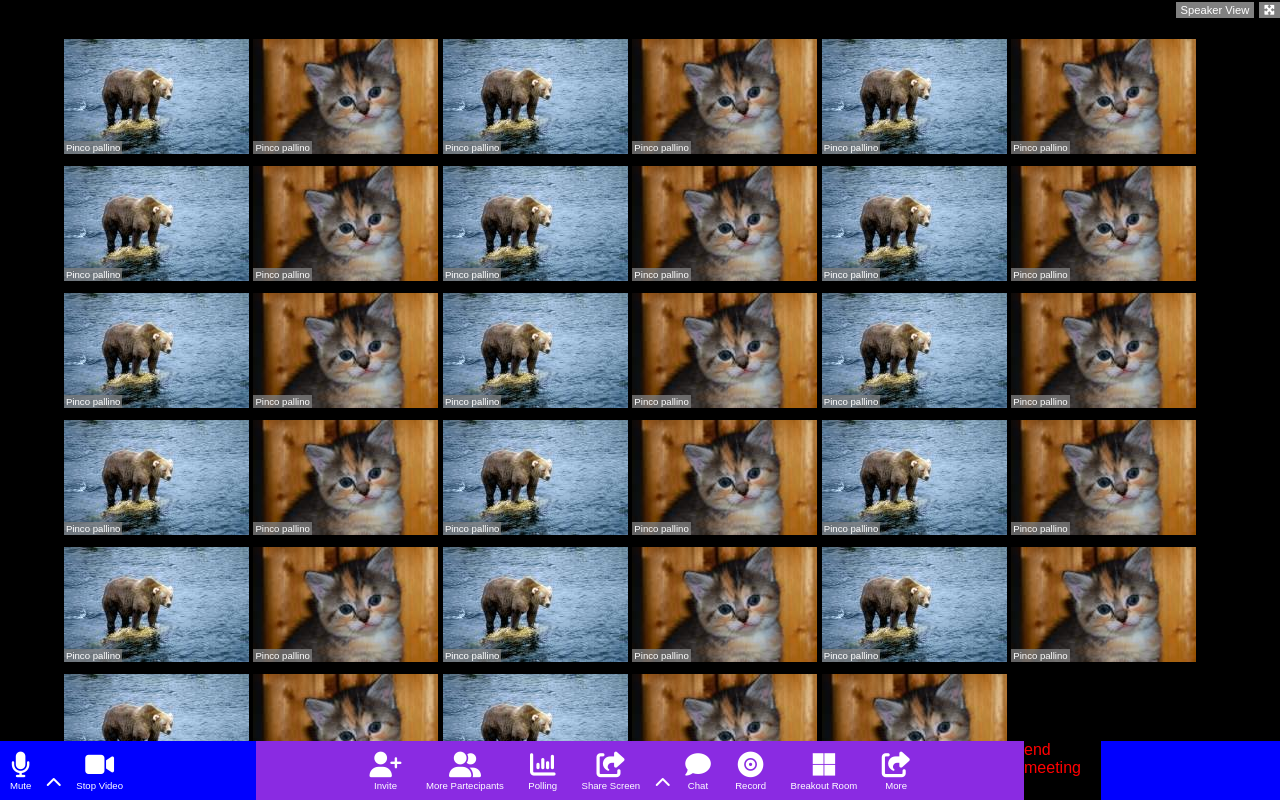
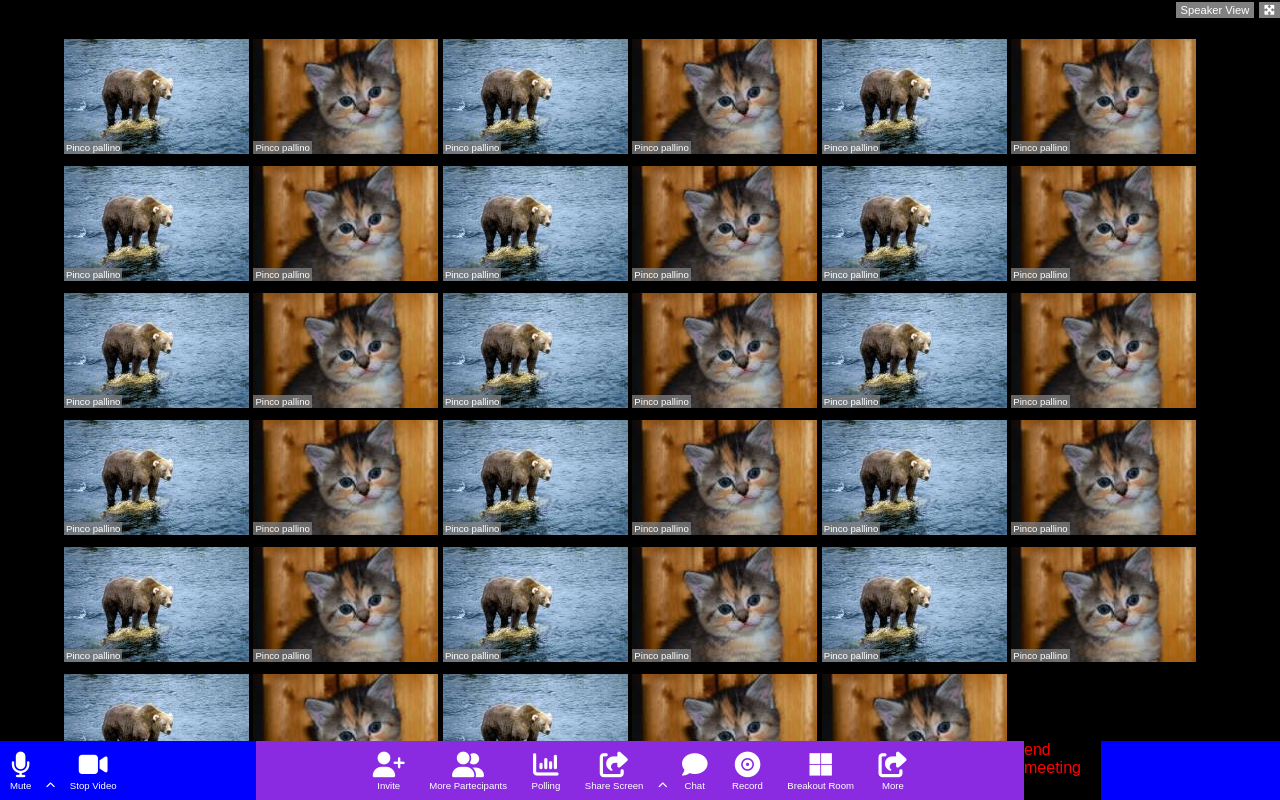
Before and after one commit to AlessandroCingolani/html-css-zoom, a plain HTML site: page index.html in a window 1280 px wide. Drawn offline with Linux system fonts and the light colour scheme.

Commit message:
[fix];need right button and chev height

```diff
--- a/css/style.css
+++ b/css/style.css
@@ -90,6 +90,10 @@ section {
   text-align: center;
 }
 
+.tools-bar .chev {
+  font-size: .6rem;
+
+}
 .tools-bar  p {
   font-size: .6rem;
   text-transform: capitalize;
--- a/index.html
+++ b/index.html
@@ -169,7 +169,7 @@
             <i class="fa-solid fa-microphone"></i>
             <p>mute</p>
           </div>
-          <div class="inline"><i class="fa-solid fa-chevron-up"></i></div>
+          <div class="inline chev"><i class="fa-solid fa-chevron-up"></i></div>
           <div class="icons inline">
             <i class="fa-solid fa-video"></i>
             <p>stop video</p>
@@ -184,7 +184,7 @@
             <p>invite</p>
           </div>
 
-          <div class="icons inline">
+          <div class="inline icons">
             <i class="fa-solid fa-user-group"></i>
             <p>more partecipants</p>
           </div>
@@ -199,7 +199,7 @@
             <p>share screen</p>
           </div>
 
-          <div class=" inline"><i class="fa-solid fa-chevron-up"></i></div>
+          <div class="inline chev"><i class="fa-solid fa-chevron-up"></i></div>
 
           <div class="icons inline">
             <i class="fa-solid fa-comment"></i>
```
